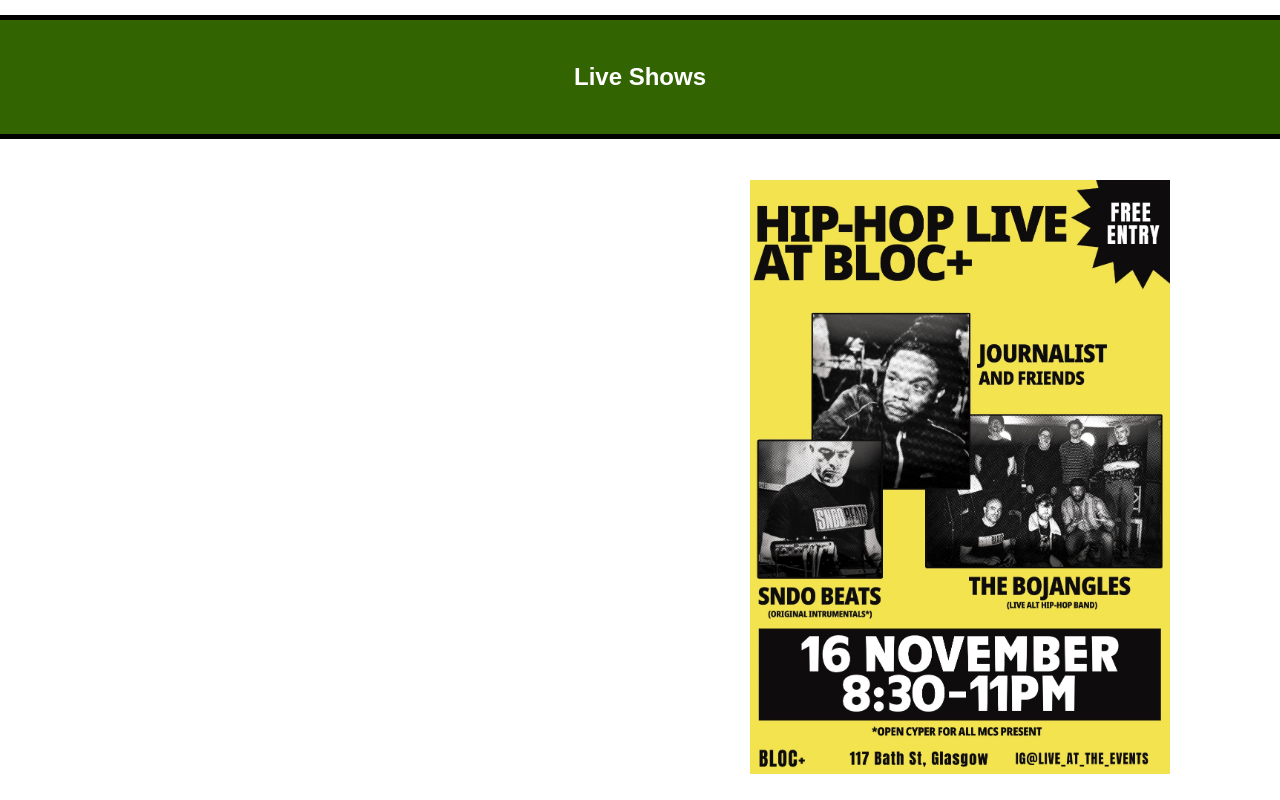
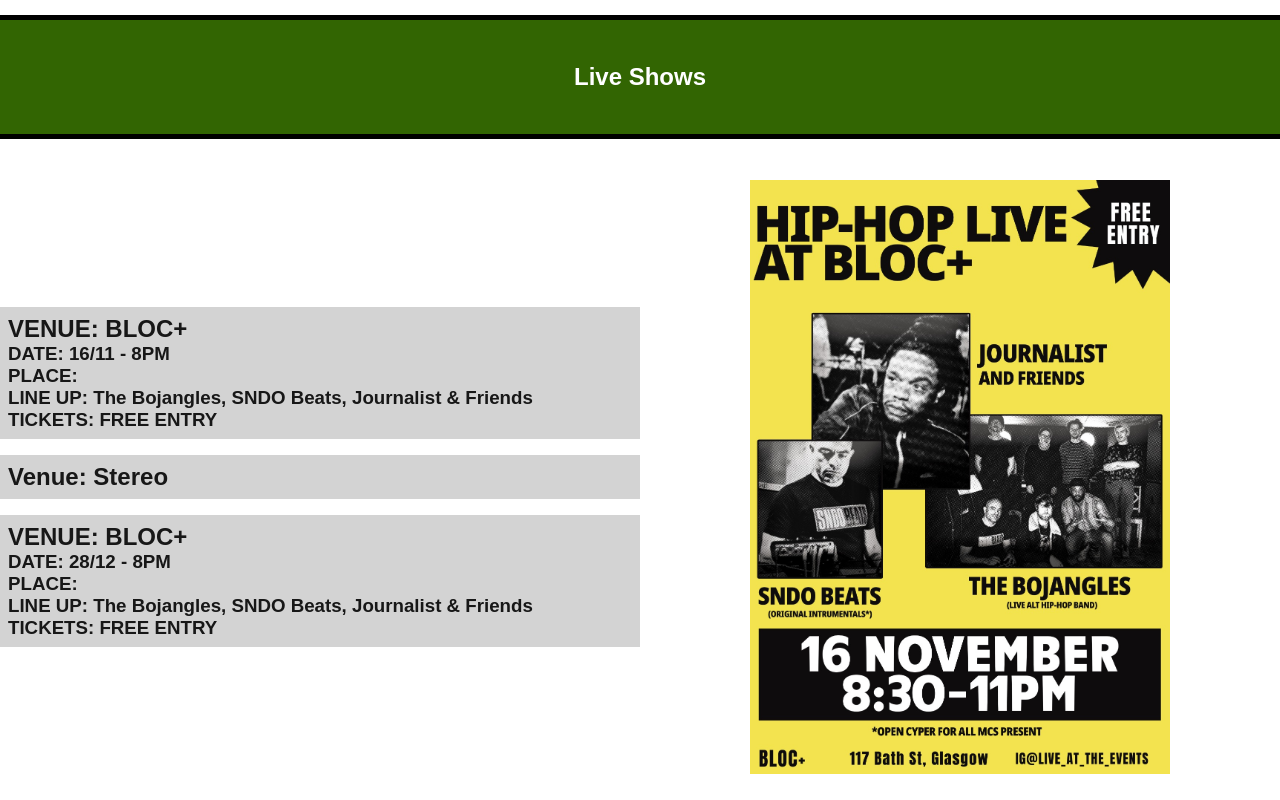
Before and after one commit to Mik20393/the-bojangles-web-app, a Next.js app: page / in a window 1280 px wide. Shown: the part 1580-2380 px from the top of the page. Built offline with nearby package versions, Linux system fonts and the light colour scheme.

Commit message:
Adding tour details

```diff
--- a/src/app/page.js
+++ b/src/app/page.js
@@ -1,11 +1,11 @@
 import Image from "next/image";
 import styles from "./page.module.css";
 
-import AboutSectionContent from "@/components/aboutSection"
+import HomeSectionContent from "@/components/homeSection";
+import AboutSectionContent from "@/components/aboutSection";
 import TourSectionContent from "@/components/tourSection";
 
 import bandLogo from "@/public/logo.jpg"
-import heroImage from "@/public/heroImage.jpg"
 
 export default function Home() {
   return (
@@ -18,6 +18,7 @@ export default function Home() {
             <div className={styles.logoImageContainer}>
               <Image
                 src={bandLogo}
+                alt="Image of band"
                 fill={true}
                 layout="fill"
                 objectFit="cover"
@@ -28,14 +29,7 @@ export default function Home() {
             </div>
           </div>
           <div className={styles.sectionMainContent}>
-            <div className={styles.heroImageContainer}>
-              <Image
-                src={heroImage}
-                fill={true}
-                layout="fill"
-                objectFit="cover"
-              />
-            </div>
+            <HomeSectionContent />
           </div>
         </div>
 
--- a/src/app/page.module.css
+++ b/src/app/page.module.css
@@ -78,10 +78,9 @@
   position: absolute;
   top: 0;
   left: 0;
-  height: 150px;
-  max-height: 100%;
-  width: 125px;
-  display: flex;
+  height: 100%;
+  width: 10%;
+  display: none;
   justify-content: center;
   align-items: center;
 }
@@ -96,12 +95,6 @@
   display: flex;
   justify-content: center;
   align-items: center;
-}
-
-.heroImageContainer {
-  position: relative;
-  height: 100%;
-  width: 100%;
 }
 
 /* Enable hover only on non-touch devices */
--- /dev/null
+++ b/src/components/gigDetails.js
@@ -0,0 +1,13 @@
+import styles from "./gigDetails.module.css"
+
+export default function GigDetails({venu, date, place, lineUp, tickets}) {
+    return(
+        <div className={styles.gigDetails}>
+            <h1>VENUE: {venu}</h1>
+            <h3>DATE: {date}</h3>
+            <h3>PLACE: {place}</h3>
+            <h3>LINE UP: {lineUp}</h3>
+            <h3>TICKETS: {tickets}</h3>
+        </div>
+    )
+}
--- /dev/null
+++ b/src/components/gigDetails.module.css
@@ -0,0 +1,6 @@
+.gigDetails {
+    display: flex;
+    flex-direction: column;
+    justify-content: center;
+    align-items: flex-start;
+}
--- /dev/null
+++ b/src/components/homeSection.js
@@ -0,0 +1,18 @@
+import Image from "next/image";
+import styles from "./homeSection.module.css"
+
+import heroImage from "@/public/heroImage.jpg"
+
+export default function HomeSection() {
+    return (
+        <div className={styles.heroImageContainer}>
+              <Image
+                src={heroImage}
+                alt="Image of the band in the studio"
+                fill={true}
+                layout="fill"
+                objectFit="cover"
+              />
+        </div>
+    )
+}
--- /dev/null
+++ b/src/components/homeSection.module.css
@@ -0,0 +1,5 @@
+.heroImageContainer {
+    position: relative;
+    height: 100%;
+    width: 100%;
+  }
--- a/src/components/tourSection.js
+++ b/src/components/tourSection.js
@@ -2,15 +2,32 @@ import Image from "next/image";
 
 import styles from "./tourSection.module.css";
 
+import GigDetails from "./gigDetails";
 import gigPoster from "@/public/gigPoster_16112024(1).jpg"
 
 export default function TourSection() {
     return (
         <>
             <div className={styles.liveShowDetailsContainer}>
-                <div></div>
-                <div></div>
-                <div></div>
+                <div className ={styles.gigDetailsContainer}>
+                    <GigDetails
+                        venu="BLOC+"
+                        date="16/11 - 8PM"
+                        lineUp="The Bojangles, SNDO Beats, Journalist & Friends"
+                        tickets="FREE ENTRY"
+                    />
+                </div>
+                <div className ={styles.gigDetailsContainer}>
+                    <h1>Venue: Stereo</h1>
+                </div>
+                <div className ={styles.gigDetailsContainer}>
+                    <GigDetails
+                        venu="BLOC+"
+                        date="28/12 - 8PM"
+                        lineUp="The Bojangles, SNDO Beats, Journalist & Friends"
+                        tickets="FREE ENTRY"
+                    />
+                </div>
             </div>
             <div className={styles.posterContentContainer}>
                 <div className={styles.posterImageContainer}>
--- a/src/components/tourSection.module.css
+++ b/src/components/tourSection.module.css
@@ -1,6 +1,18 @@
 .liveShowDetailsContainer {
     height: 100%;
     width: 50%;
+    display: flex;
+    flex-direction: column;
+    justify-content: center;
+    align-items: center;
+}
+
+.gigDetailsContainer {
+    background-color: lightgray;
+    margin: 0.5rem;
+    padding: 0.5rem;
+    width: 100%;
+    display: flex;
 }
 
 .posterContentContainer {
```
